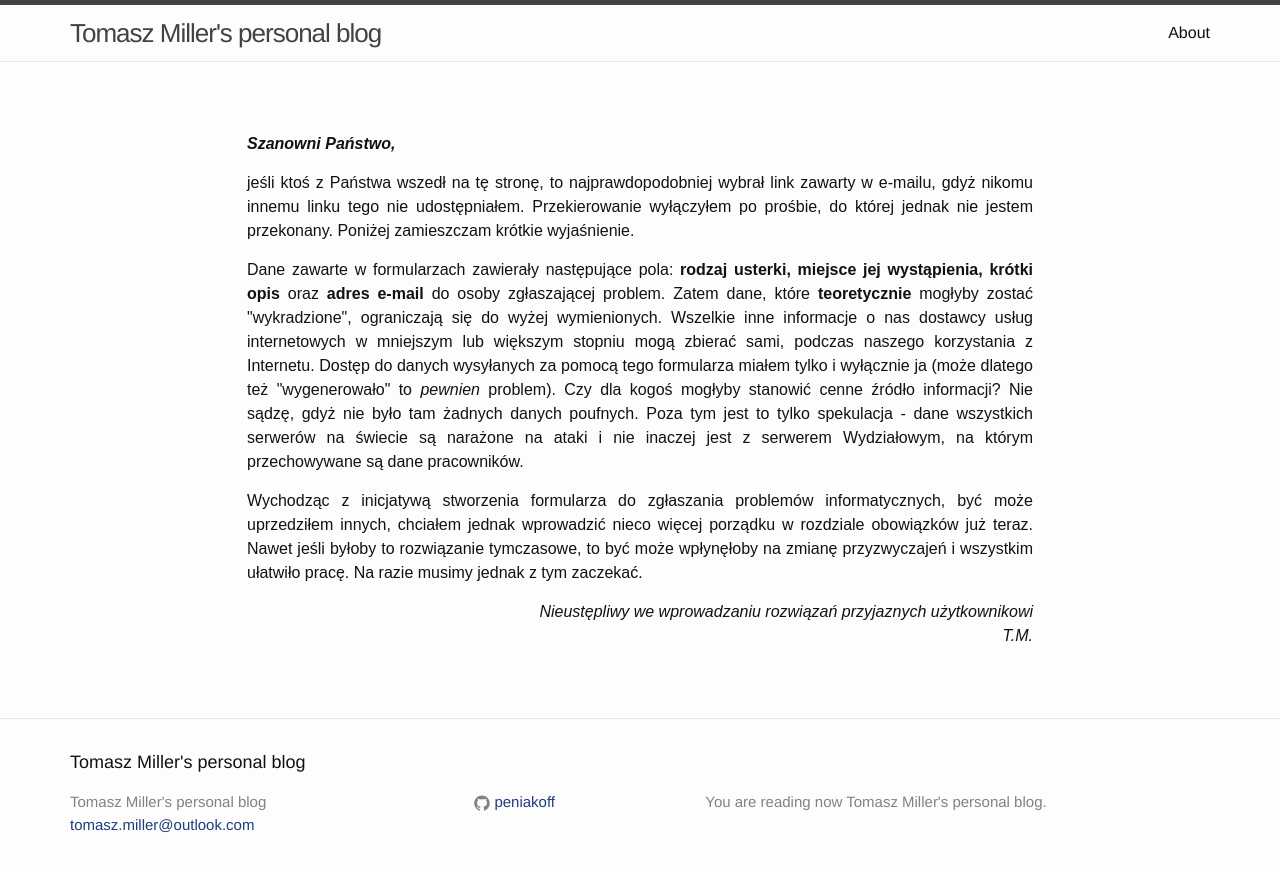
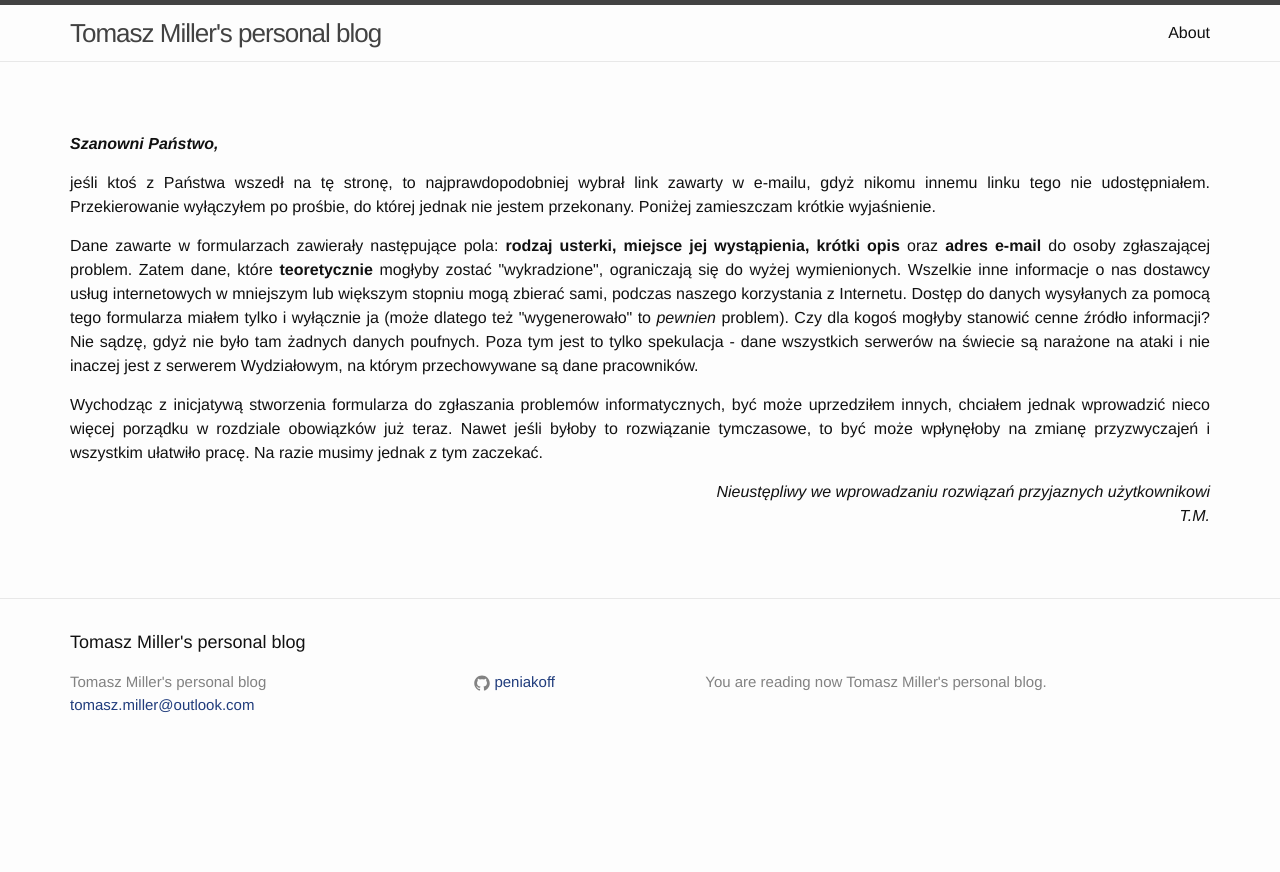
Before and after one commit to peniakoff/peniakoff.github.io, a Jekyll site: the page built from chemia/index.html, in a window 1280 px wide. Shown: the top 872 px of the page. Built offline with Jekyll 4.4.1, drawn with Linux system fonts in a browser that asks for light colours.

Commit message:
Update index.html

```diff
--- a/chemia/index.html
+++ b/chemia/index.html
@@ -3,12 +3,10 @@ layout: default
 permalink: /chemia/
 ---
 
-<div style="width: 100%; text-align:  center; font-family: sans-serif; line-height: 1.5;">
-  <div style="margin: 40px auto; text-align:  justify; width: 786px;">
-    <p><strong><span style="font-style: italic;">Szanowni Państwo,</span></strong></p>
-<p>jeśli ktoś z Państwa wszedł na tę stronę, to najprawdopodobniej wybrał link zawarty w e-mailu, gdyż nikomu innemu linku tego nie udostępniałem. Przekierowanie wyłączyłem po prośbie, do której jednak nie jestem przekonany. Poniżej zamieszczam krótkie wyjaśnienie.</p>
-<p>Dane zawarte w formularzach zawierały następujące pola: <strong>rodzaj usterki, miejsce jej wystąpienia, krótki opis</strong> oraz <strong>adres e-mail</strong> do osoby zgłaszającej problem. Zatem dane, które <strong>teoretycznie</strong> mogłyby zostać "wykradzione", ograniczają się do wyżej wymienionych. Wszelkie inne informacje o nas dostawcy usług internetowych w mniejszym lub większym stopniu mogą zbierać sami, podczas naszego korzystania z Internetu. Dostęp do danych wysyłanych za pomocą tego formularza miałem tylko i wyłącznie ja (może dlatego też "wygenerowało" to <span style="font-style: italic;">pewnien</span> problem). Czy dla kogoś mogłyby stanowić cenne źródło informacji? Nie sądzę, gdyż nie było tam żadnych danych poufnych. Poza tym jest to tylko spekulacja - dane wszystkich serwerów na świecie są narażone na ataki i nie inaczej jest z serwerem Wydziałowym, na którym przechowywane są dane pracowników.</p>
-<p>Wychodząc z inicjatywą stworzenia formularza do zgłaszania problemów informatycznych, być może uprzedziłem innych, chciałem jednak wprowadzić nieco więcej porządku w rozdziale obowiązków już teraz. Nawet jeśli byłoby to rozwiązanie tymczasowe, to być może wpłynęłoby na zmianę przyzwyczajeń i wszystkim ułatwiło pracę. Na razie musimy jednak z tym zaczekać.</p>
-<p style="text-align:  right; font-style: italic;">Nieustępliwy we wprowadzaniu rozwiązań przyjaznych użytkownikowi<br />T.M.</p>
-  </div>
+<div style="margin: 40px auto; text-align:  justify;">
+  <p><strong><span style="font-style: italic;">Szanowni Państwo,</span></strong></p>
+  <p>jeśli ktoś z Państwa wszedł na tę stronę, to najprawdopodobniej wybrał link zawarty w e-mailu, gdyż nikomu innemu linku tego nie udostępniałem. Przekierowanie wyłączyłem po prośbie, do której jednak nie jestem przekonany. Poniżej zamieszczam krótkie wyjaśnienie.</p>
+  <p>Dane zawarte w formularzach zawierały następujące pola: <strong>rodzaj usterki, miejsce jej wystąpienia, krótki opis</strong> oraz <strong>adres e-mail</strong> do osoby zgłaszającej problem. Zatem dane, które <strong>teoretycznie</strong> mogłyby zostać "wykradzione", ograniczają się do wyżej wymienionych. Wszelkie inne informacje o nas dostawcy usług internetowych w mniejszym lub większym stopniu mogą zbierać sami, podczas naszego korzystania z Internetu. Dostęp do danych wysyłanych za pomocą tego formularza miałem tylko i wyłącznie ja (może dlatego też "wygenerowało" to <span style="font-style: italic;">pewnien</span> problem). Czy dla kogoś mogłyby stanowić cenne źródło informacji? Nie sądzę, gdyż nie było tam żadnych danych poufnych. Poza tym jest to tylko spekulacja - dane wszystkich serwerów na świecie są narażone na ataki i nie inaczej jest z serwerem Wydziałowym, na którym przechowywane są dane pracowników.</p>
+  <p>Wychodząc z inicjatywą stworzenia formularza do zgłaszania problemów informatycznych, być może uprzedziłem innych, chciałem jednak wprowadzić nieco więcej porządku w rozdziale obowiązków już teraz. Nawet jeśli byłoby to rozwiązanie tymczasowe, to być może wpłynęłoby na zmianę przyzwyczajeń i wszystkim ułatwiło pracę. Na razie musimy jednak z tym zaczekać.</p>
+  <p style="text-align:  right; font-style: italic;">Nieustępliwy we wprowadzaniu rozwiązań przyjaznych użytkownikowi<br />T.M.</p>
 </div>
```
